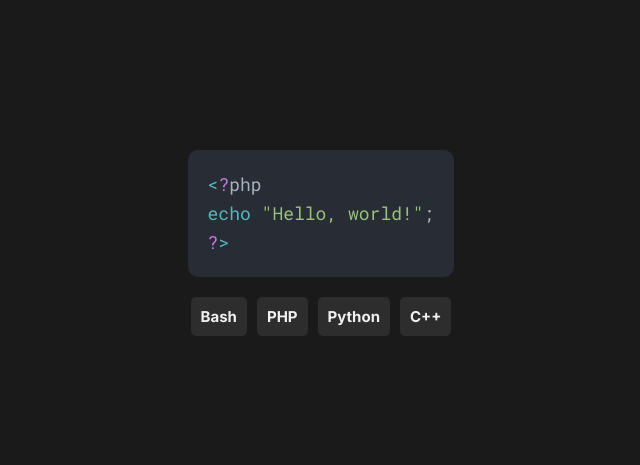
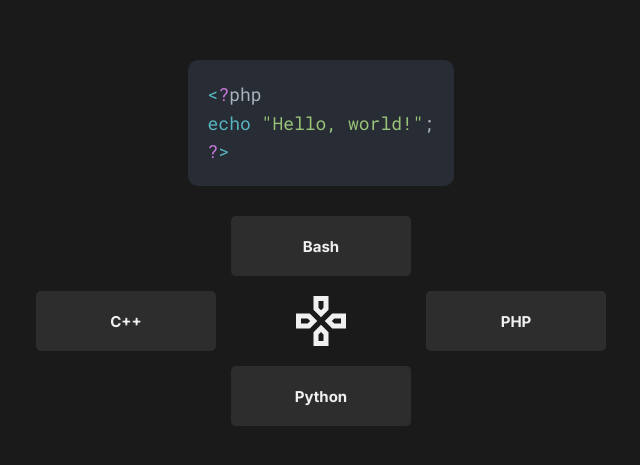
Before and after one commit to 1STEP621/languessr, a Vue app: page / in a window 1280 px wide. Shown: the part 157-622 px from the top of the page, without its empty margins (319-959 px from the left). Built offline with nearby package versions, Linux system fonts and the light colour scheme.

Commit message:
style: ボタンをグリッドに並べた

```diff
--- /dev/null
+++ b/src/assets/components/ButtonGrid.vue
@@ -0,0 +1,55 @@
+<template>
+  <div :class="$style.grid">
+    <slot />
+    <svg xmlns="http://www.w3.org/2000/svg" viewBox="0 -960 960 960"><path d="M480-654Zm174 174Zm-348 0Zm174 174Zm0-234L360-660v-220h240v220L480-540Zm180 180L540-480l120-120h220v240H660Zm-580 0v-240h220l120 120-120 120H80ZM360-80v-220l120-120 120 120v220H360Zm120-574 40-40v-106h-80v106l40 40ZM160-440h106l40-40-40-40H160v80Zm280 280h80v-106l-40-40-40 40v106Zm254-280h106v-80H694l-40 40 40 40Z"/></svg>
+  </div>
+</template>
+
+<style module>
+.grid {
+  display: grid;
+  gap: 1em;
+  margin-top: 2em;
+
+  button {
+    width: 12em;
+    height: 4em;
+    line-height: 1;
+    padding: 1.2em 1.5em;
+
+    /* font-size: 1.5em;
+    background: none; */
+  }
+  :nth-child(1) {
+    grid-column: 2;
+    grid-row: 1;
+    /* align-items: flex-end; */
+  }
+  :nth-child(2) {
+    grid-column: 3;
+    grid-row: 2;
+    /* justify-content: flex-start; */
+  }
+  :nth-child(3) {
+    grid-column: 2;
+    grid-row: 3;
+    /* align-items: flex-start; */
+  }
+  :nth-child(4) {
+    grid-column: 1;
+    grid-row: 2;
+    /* justify-content: flex-end; */
+  }
+  svg {
+    fill: currentColor;
+    width: 4em;
+    height: 4em;
+
+    grid-column: 2;
+    grid-row: 2;
+
+    justify-self: center;
+    align-self: center;
+  }
+}
+</style>
--- a/src/assets/views/GameView.vue
+++ b/src/assets/views/GameView.vue
@@ -8,6 +8,7 @@ import Code from '@/assets/components/Code.vue';
 import Button from '@/assets/components/Button.vue';
 import ProgressBar from '@/assets/components/ProgressBar.vue';
 import Loader from '@/assets/components/Loader.vue';
+import ButtonGrid from '@/assets/components/ButtonGrid.vue';
 
 const quizDuration = 5000;
 const choiceCount = 4;
@@ -43,11 +44,11 @@ onMounted(newQuiz);
         <Loader />
       </template>
     </Suspense>
-    <div :class="$style.choices">
+    <ButtonGrid>
       <Button v-for="choice in choicesRef" :key="choice.displayName" @click="answer(choice)">
         {{ choice.displayName }}
       </Button>
-    </div>
+    </ButtonGrid>
   </BaseView>
 </template>
 
@@ -59,10 +60,4 @@ onMounted(newQuiz);
   flex-direction: column;
   height: 100dvh;
 }
-
-.choices {
-  display: flex;
-  gap: 10px;
-  margin-top: 20px;
-}
 </style>
```
